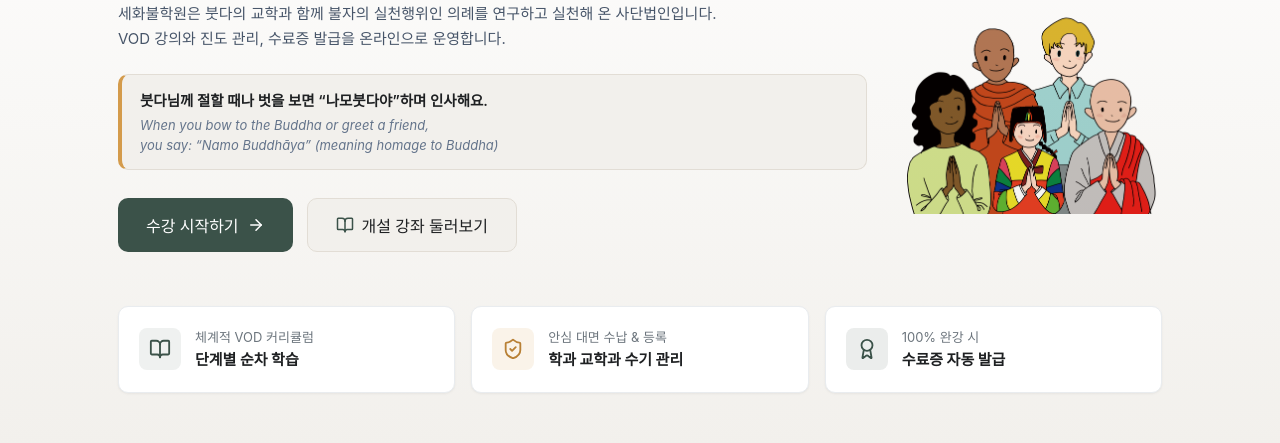
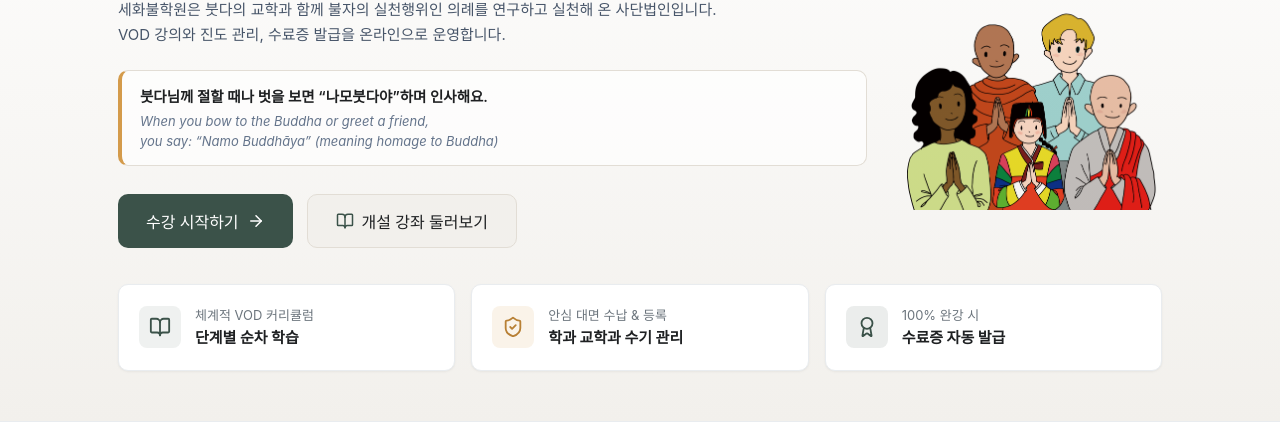
Before and after one commit to KimSuMin123/bul, a React (Vite) app: page / in a window 1280 px wide. Shown: the part 287-730 px from the top of the page. Built offline with nearby package versions, Linux system fonts and the light colour scheme; no server answers; the database is empty; a web font is replaced by a local one.

Commit message:
style: 히어로 영역 부드러운 웜톤 그라데이션 복원 및 개설 강좌 화이트 배경 유지

```diff
--- a/src/pages/HomePage.jsx
+++ b/src/pages/HomePage.jsx
@@ -16,7 +16,7 @@ export default function HomePage({ onNavigate, onSelectCourse }) {
       <section
         style={{
           background: 'linear-gradient(180deg, #FFFFFF 0%, var(--color-surface-warm) 100%)',
-          padding: '64px 0 54px 0',
+          padding: '60px 0 50px 0',
           borderBottom: '1px solid var(--color-border)'
         }}
       >
@@ -61,7 +61,7 @@ export default function HomePage({ onNavigate, onSelectCourse }) {
               <div
                 style={{
                   padding: '14px 18px',
-                  backgroundColor: 'var(--color-surface-warm)',
+                  backgroundColor: 'rgba(255, 255, 255, 0.7)',
                   border: '1px solid var(--color-border-warm)',
                   borderLeft: '4px solid var(--color-amber)',
                   borderRadius: '10px',
@@ -128,7 +128,7 @@ export default function HomePage({ onNavigate, onSelectCourse }) {
               display: 'grid',
               gridTemplateColumns: 'repeat(auto-fit, minmax(min(100%, 200px), 1fr))',
               gap: '16px',
-              marginTop: '54px',
+              marginTop: '36px',
               textAlign: 'left'
             }}
           >
@@ -166,9 +166,9 @@ export default function HomePage({ onNavigate, onSelectCourse }) {
       </section>
 
       {/* Courses Catalog Section */}
-      <section id="curriculum-section" style={{ padding: '60px 0' }}>
+      <section id="curriculum-section" style={{ backgroundColor: '#FFFFFF', padding: '36px 0 40px' }}>
         <div className="container">
-          <div style={{ textAlign: 'center', marginBottom: '44px' }}>
+          <div style={{ textAlign: 'center', marginBottom: '32px' }}>
             <span className="badge badge-amber" style={{ marginBottom: '8px' }}>CURRICULUM</span>
             <h2 className="heading-1 font-serif" style={{ marginBottom: '10px' }}>개설 강좌 안내</h2>
             <p className="text-body" style={{ color: 'var(--color-text-muted)' }}>
@@ -243,9 +243,9 @@ export default function HomePage({ onNavigate, onSelectCourse }) {
       </section>
 
       {/* FAQ & Admission Process Section */}
-      <section style={{ backgroundColor: 'var(--color-surface-warm)', padding: '60px 0', borderTop: '1px solid var(--color-border)' }}>
+      <section style={{ backgroundColor: 'var(--color-surface-warm)', padding: '48px 0 54px', borderTop: '1px solid var(--color-border)' }}>
         <div className="container" style={{ maxWidth: '840px' }}>
-          <div style={{ textAlign: 'center', marginBottom: '40px' }}>
+          <div style={{ textAlign: 'center', marginBottom: '32px' }}>
             <span className="badge badge-sage" style={{ marginBottom: '8px' }}>GUIDE & FAQ</span>
             <h2 className="heading-1 font-serif">수강생 이용 안내 FAQ</h2>
           </div>
--- a/src/styles/base.css
+++ b/src/styles/base.css
@@ -103,5 +103,5 @@ img {
 
 .main-content {
   flex: 1;
-  padding-bottom: 60px;
+  padding-bottom: 0;
 }
```
